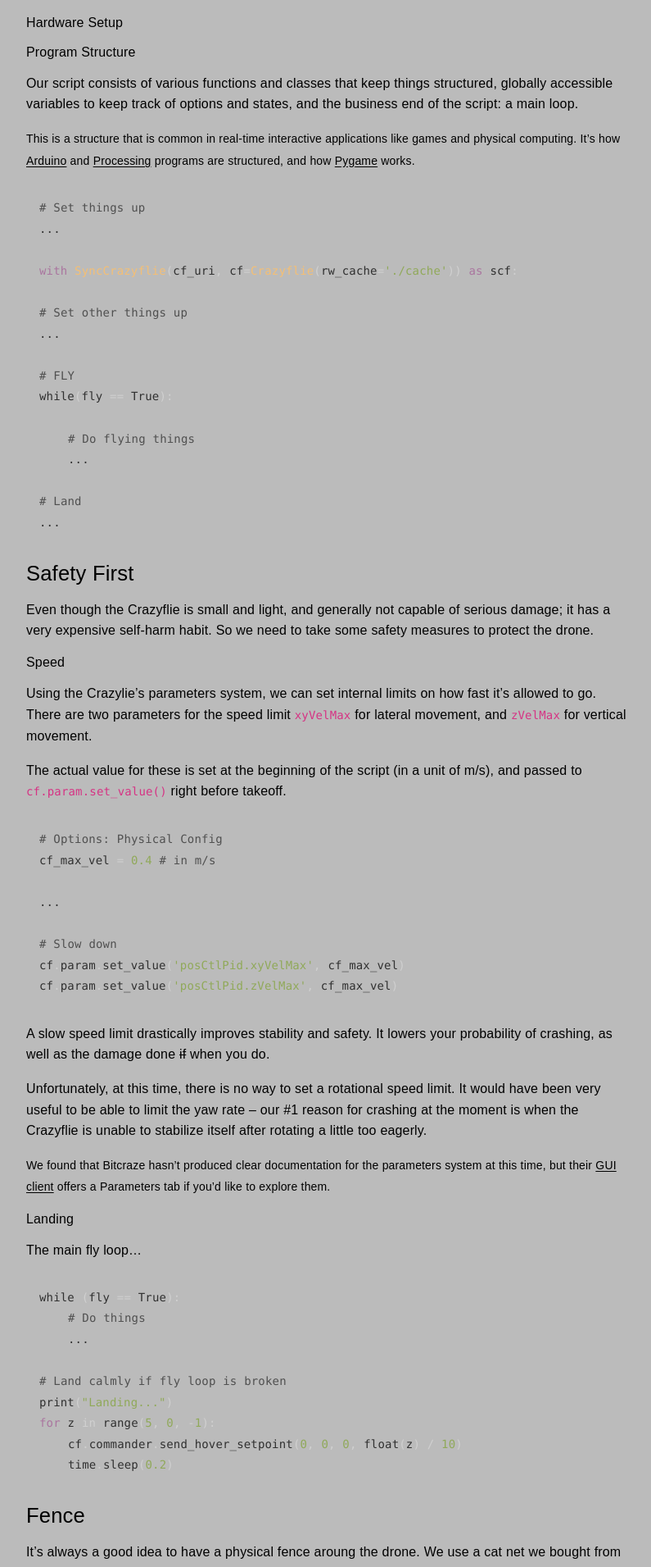
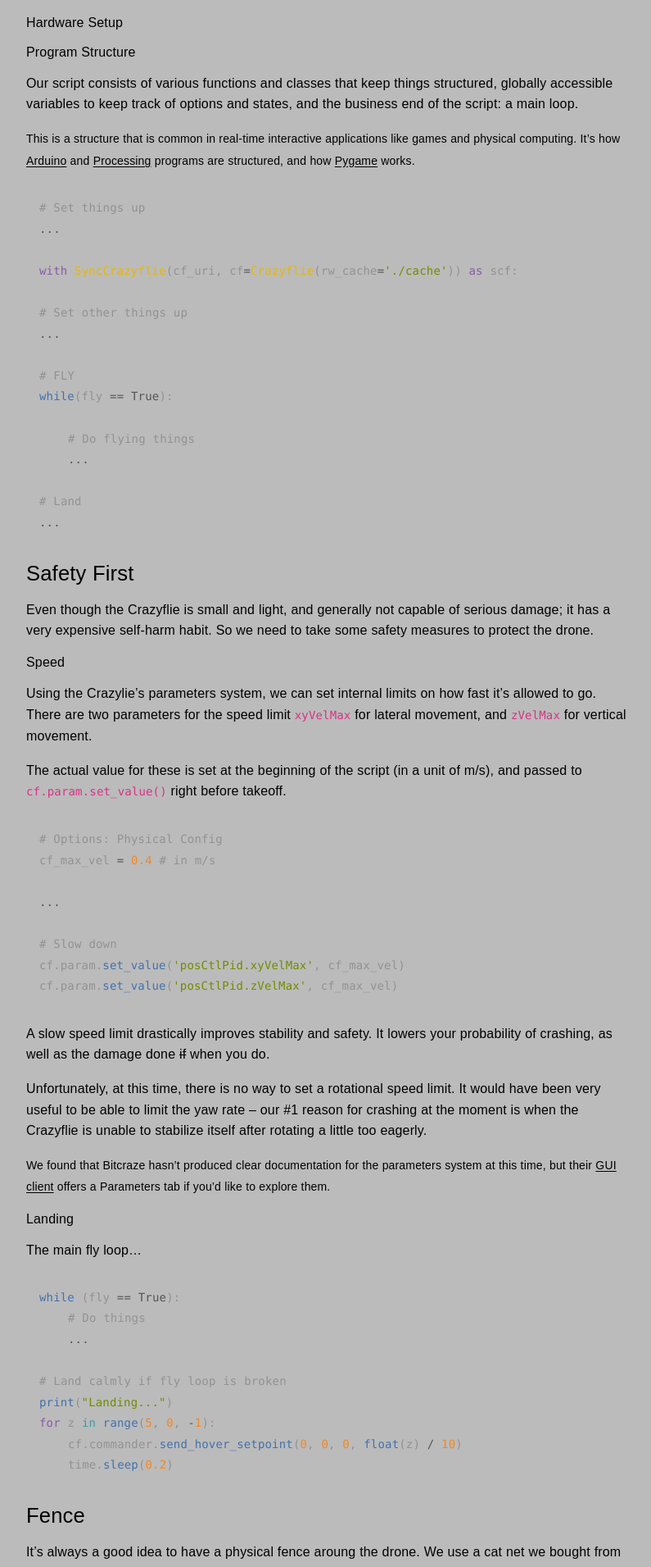
Before and after one commit to l77l77/mbaytas.github.io, a Jekyll site: the page built from crazyflie.md, in a window 1280 px wide. Shown: the part 1306-3217 px from the top of the page at 82% size, without its empty margins (430-1225 px from the left). Built offline with Jekyll 4.4.1, drawn with Linux system fonts in a browser that asks for light colours; some web fonts are replaced; our own code applies the rules of GitHub Pages for plain Markdown files; comment, search, counter and statistics services are not loaded.

Commit message:
Update default.html

```diff
--- a/_layouts/default.html
+++ b/_layouts/default.html
@@ -86,83 +86,71 @@
       }
 
       /* Syntax Highlighting */
-      .highlight table td { padding: 5px; }
-      .highlight table pre { margin: 0; }
-      .highlight, .highlight .w {
-        color: #303030;
-      }
-      .highlight .err {
-        color: #151515;
-        background-color: #ac4142;
-      }
-      .highlight .c, .highlight .cd, .highlight .cm, .highlight .c1, .highlight .cs {
-        color: #505050;
-      }
-      .highlight .cp {
-        color: #f4bf75;
-      }
-      .highlight .nt {
-        color: #f4bf75;
-      }
-      .highlight .o, .highlight .ow {
-        color: #d0d0d0;
-      }
-      .highlight .p, .highlight .pi {
-        color: #d0d0d0;
-      }
-      .highlight .gi {
-        color: #90a959;
-      }
-      .highlight .gd {
-        color: #ac4142;
-      }
-      .highlight .gh {
-        color: #6a9fb5;
-        background-color: #151515;
-        font-weight: bold;
-      }
-      .highlight .k, .highlight .kn, .highlight .kp, .highlight .kr, .highlight .kv {
-        color: #aa759f;
-      }
-      .highlight .kc {
-        color: #d28445;
-      }
-      .highlight .kt {
-        color: #d28445;
-      }
-      .highlight .kd {
-        color: #d28445;
-      }
-      .highlight .s, .highlight .sb, .highlight .sc, .highlight .sd, .highlight .s2, .highlight .sh, .highlight .sx, .highlight .s1 {
-        color: #90a959;
-      }
-      .highlight .sr {
-        color: #75b5aa;
-      }
-      .highlight .si {
-        color: #8f5536;
-      }
-      .highlight .se {
-        color: #8f5536;
-      }
-      .highlight .nn {
-        color: #f4bf75;
-      }
-      .highlight .nc {
-        color: #f4bf75;
-      }
-      .highlight .no {
-        color: #f4bf75;
-      }
-      .highlight .na {
-        color: #6a9fb5;
-      }
-      .highlight .m, .highlight .mf, .highlight .mh, .highlight .mi, .highlight .il, .highlight .mo, .highlight .mb, .highlight .mx {
-        color: #90a959;
-      }
-      .highlight .ss {
-        color: #90a959;
-      }
+      highlight{background:#FFFFFF;color:#929292}
+      .highlight .hll{background-color:#EFEFEF}
+      .highlight .c{color:#929292}
+      .highlight .err{background:#C82829;color:#FFFFFF}
+      .highlight .k{color:#8959A8}
+      .highlight .l{color:#F5871F}
+      .highlight .n{color:#929292}
+      .highlight .o{color:#545454}
+      .highlight .p{color:#929292}
+      .highlight .cm{color:#929292}
+      .highlight .cp{color:#929292}
+      .highlight .c1{color:#929292}
+      .highlight .cs{color:#929292}
+      .highlight .gd{color:#C82829}
+      .highlight .ge{font-style:italic}
+      .highlight .gh{color:#545454;font-weight:bold}
+      .highlight .gi{color:#718C00}
+      .highlight .gp{color:#718C00;font-weight:bold}
+      .highlight .gs{font-weight:bold}
+      .highlight .gu{color:#3E999F;font-weight:bold}
+      .highlight .kc{color:#8959A8}
+      .highlight .kd{color:#8959A8}
+      .highlight .kn{color:#3E999F}
+      .highlight .kp{color:#4271AE}
+      .highlight .kr{color:#8959A8}
+      .highlight .kt{color:#EAB700}
+      .highlight .ld{color:#718C00}
+      .highlight .m{color:#F5871F}
+      .highlight .s{color:#718C00}
+      .highlight .na{color:#4271AE}
+      .highlight .nb{color:#4271AE}
+      .highlight .nc{color:#EAB700}
+      .highlight .no{color:#EAB700}
+      .highlight .nd{color:#3E999F}
+      .highlight .ni{color:#545454}
+      .highlight .ne{color:#C82829}
+      .highlight .nf{color:#4271AE}
+      .highlight .nl{color:#545454}
+      .highlight .nn{color:#EAB700}
+      .highlight .nx{color:#4271AE}
+      .highlight .py{color:#545454}
+      .highlight .nt{color:#3E999F}
+      .highlight .nv{color:#C82829}
+      .highlight .ow{color:#3E999F}
+      .highlight .w{color:#545454}
+      .highlight .mf{color:#F5871F}
+      .highlight .mh{color:#F5871F}
+      .highlight .mi{color:#F5871F}
+      .highlight .mo{color:#F5871F}
+      .highlight .sb{color:#718C00}
+      .highlight .sc{color:#545454}
+      .highlight .sd{color:#929292}
+      .highlight .s2{color:#718C00}
+      .highlight .se{color:#F5871F}
+      .highlight .sh{color:#718C00}
+      .highlight .si{color:#F5871F}
+      .highlight .sx{color:#718C00}
+      .highlight .sr{color:#718C00}
+      .highlight .s1{color:#718C00}
+      .highlight .ss{color:#718C00}
+      .highlight .bp{color:#545454}
+      .highlight .vc{color:#C82829}
+      .highlight .vg{color:#C82829}
+      .highlight .vi{color:#C82829}
+      .highlight .il{color:#F5871F}
       </style>
 
   </head>
```
